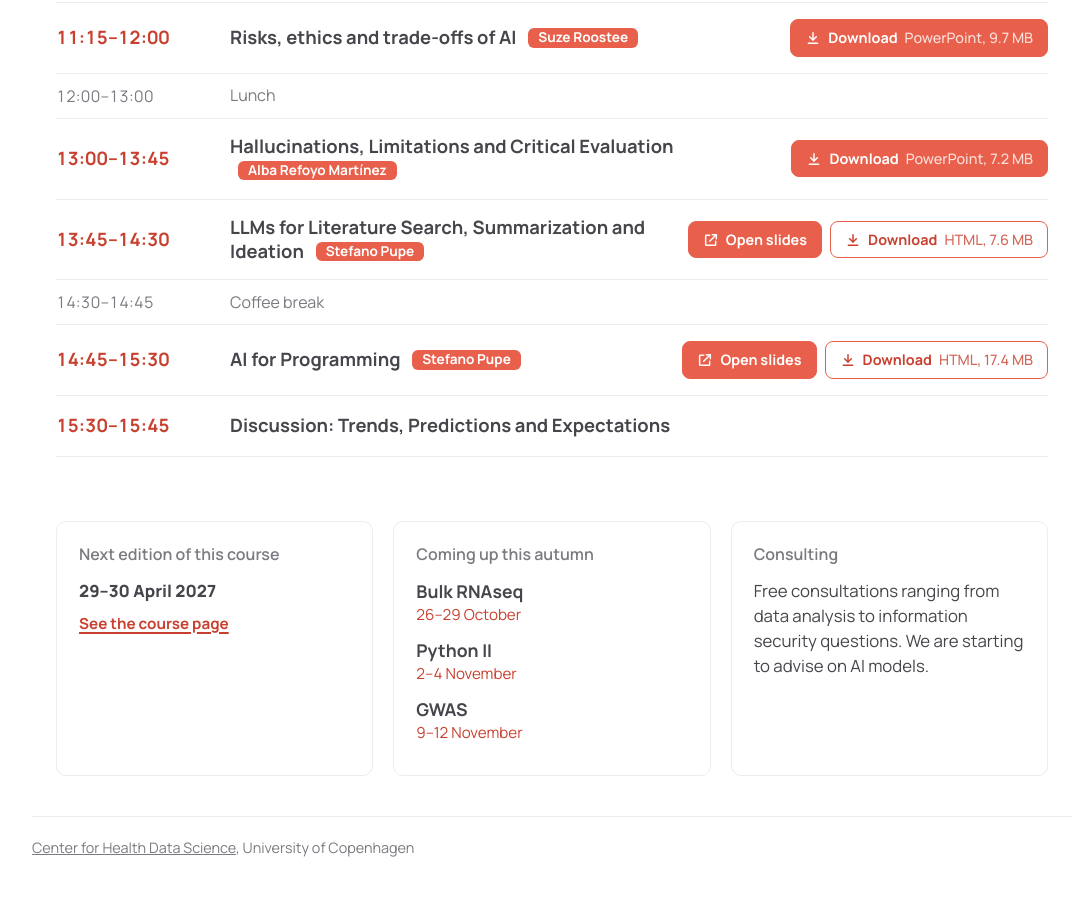
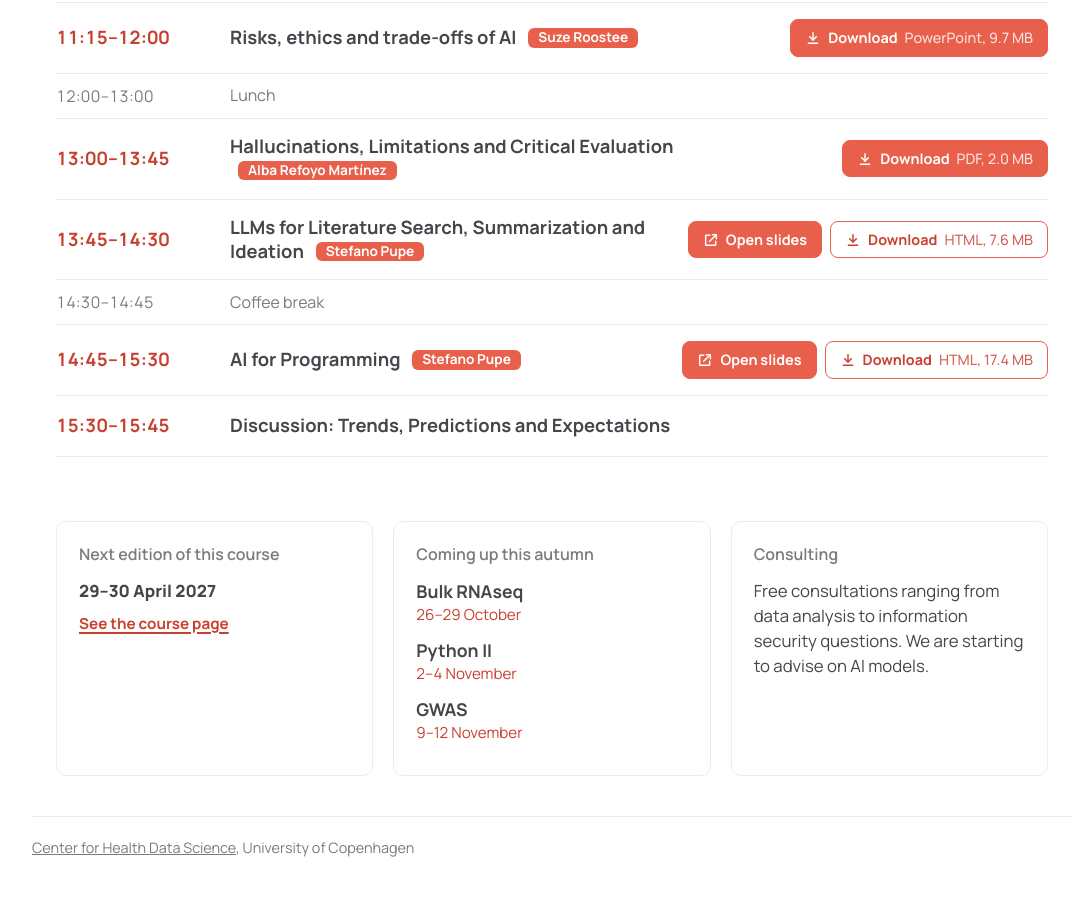
Before and after one commit to Center-for-Health-Data-Science/practical-ai, a plain HTML site: page index.html in a window 1280 px wide. Shown: the part 878-1777 px from the top of the page, without its empty margins (88-1167 px from the left). Drawn offline with Linux system fonts and the light colour scheme.

Commit message:
Replace hallucinations slide with PDF

```diff
--- a/index.html
+++ b/index.html
@@ -217,9 +217,9 @@
         <time>13:00–13:45</time>
         <span class="title">Hallucinations, Limitations and Critical Evaluation <span class="speaker">Alba Refoyo Martínez</span></span>
         <span class="actions">
-          <a class="btn primary" href="slides/hallucinations-limitations.pptx" download>
+          <a class="btn primary" href="slides/hallucinations-limitations.pdf" download>
             <svg viewBox="0 0 24 24" fill="none" stroke="currentColor" stroke-width="2.2" stroke-linecap="round" stroke-linejoin="round" aria-hidden="true"><path d="M12 4v11"/><path d="m7 10 5 5 5-5"/><path d="M5 20h14"/></svg>
-            Download <span class="size">PowerPoint, 7.2 MB</span></a>
+            Download <span class="size">PDF, 2.0 MB</span></a>
         </span>
       </li>
 
```
Also changed, not shown: 2 other files.
